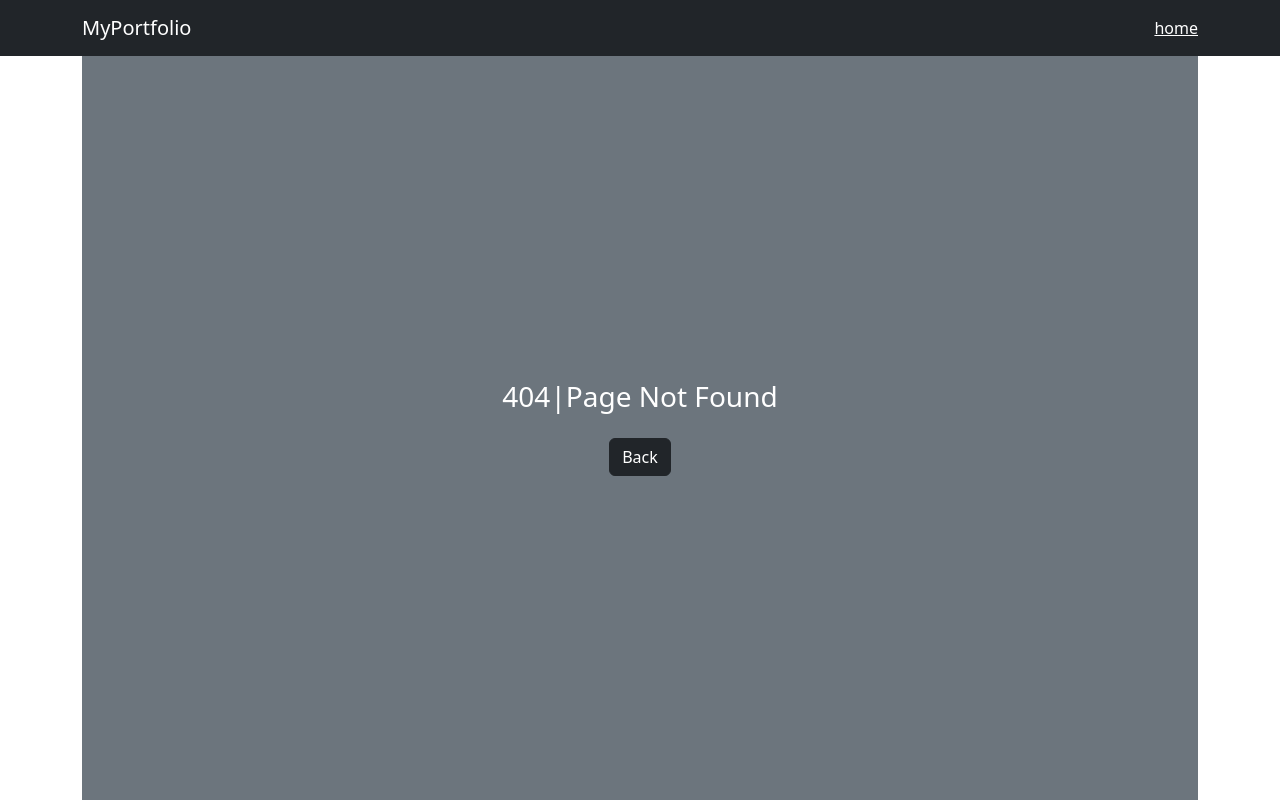
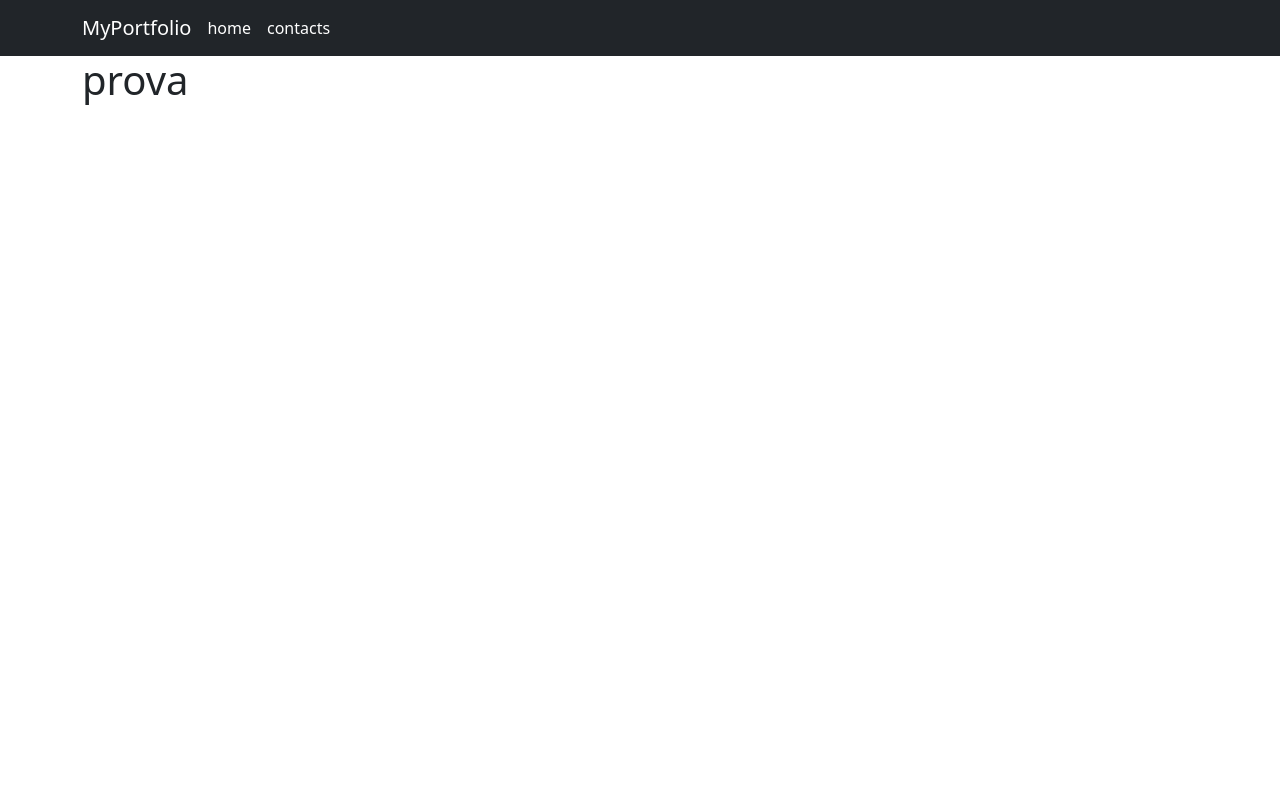
Before and after one commit to Matteo-Nesti/vite-boolfolio, a Vue app: page /contacts in a window 1280 px wide. Before the commit this address led to /not-found. Built offline with nearby package versions, Linux system fonts and the light colour scheme.

Commit message:
add route and contacts page

```diff
--- a/src/components/AppHeader.vue
+++ b/src/components/AppHeader.vue
@@ -1,13 +1,16 @@
 <template lang="">
 
-<nav class="navbar bg-dark">
-  <div class="container">
-    <RouterLink class="navbar-brand text-white" to="/">
-      MyPortfolio
-    </RouterLink>
-    <RouterLink class="navbar-link text-white" to="/">
-      home
-    </RouterLink>
+<nav class="navbar bg-dark ">
+  <div class="container justify-content-start">
+      <RouterLink class="navbar-brand text-white me-3" to="/">
+        MyPortfolio
+      </RouterLink>
+      <RouterLink class="nav-link text-white me-3" :to="{name:'home'}">
+        home
+      </RouterLink>
+      <RouterLink class="nav-link text-white me-3" :to="{name:'contacts'}">
+        contacts
+      </RouterLink>
   </div>
 </nav>
 
--- /dev/null
+++ b/src/pages/ContactsPage.vue
@@ -0,0 +1,13 @@
+<template lang="">
+    <div>
+        <h1>prova</h1>
+    </div>
+</template>
+<script>
+export default {
+
+}
+</script>
+<style lang="">
+
+</style>
--- a/src/router/index.js
+++ b/src/router/index.js
@@ -2,6 +2,7 @@ import { createRouter, createWebHistory } from 'vue-router'
 
 import HomePage from '../pages/HomePage.vue'
 import ProjectPage from '../pages/ProjectPage.vue'
+import ContactsPage from '../pages/ContactsPage.vue'
 import NotFoundPage from '../pages/NotFoundPage.vue'
 
 const router = createRouter({
@@ -9,6 +10,7 @@ const router = createRouter({
     routes: [
         { path: '/', name: 'home', component: HomePage },
         { path: '/project/:id', name: 'project-detail', component: ProjectPage },
+        { path: '/contacts', name: 'contacts', component: ContactsPage },
         { path: '/not-found', name: 'not-found', component: NotFoundPage },
         { path: '/:pathMatch(.*)*', redirect: '/not-found' },
     ]
```
